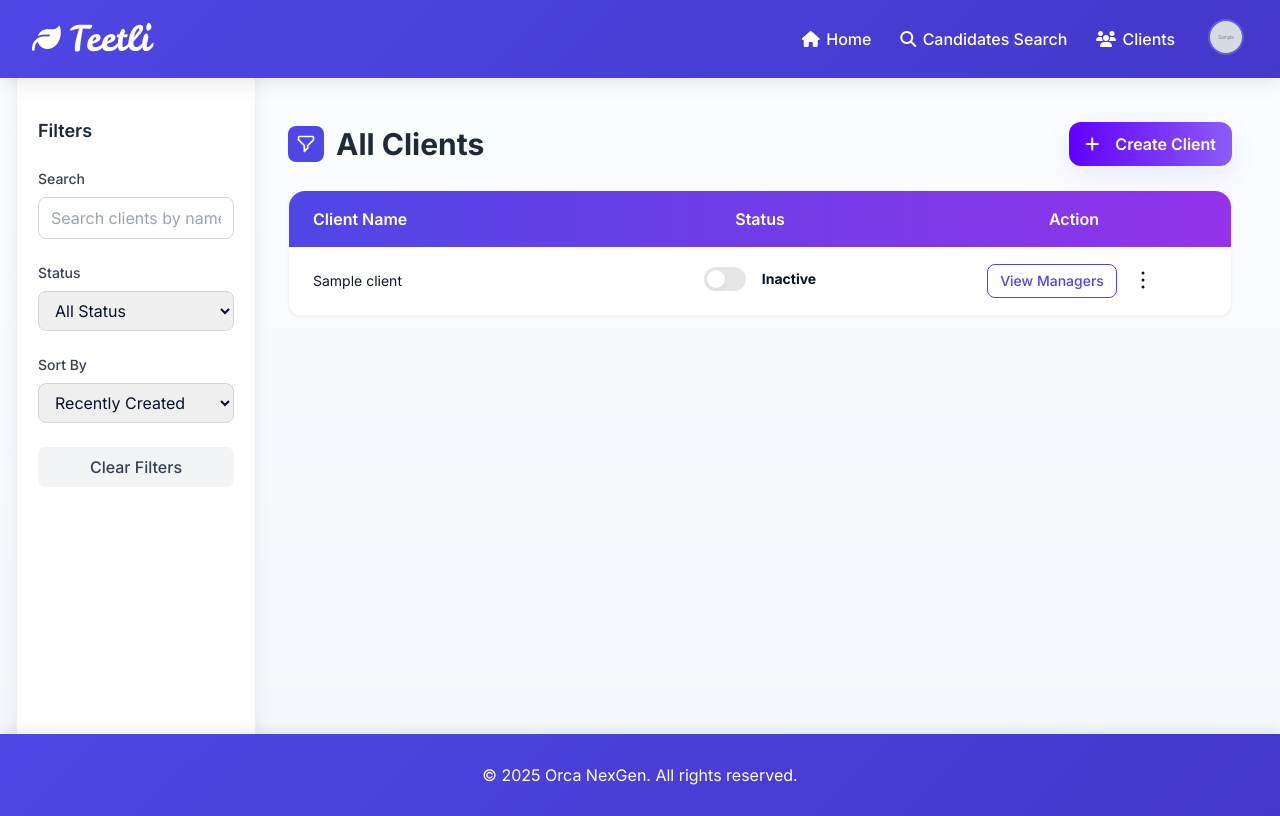
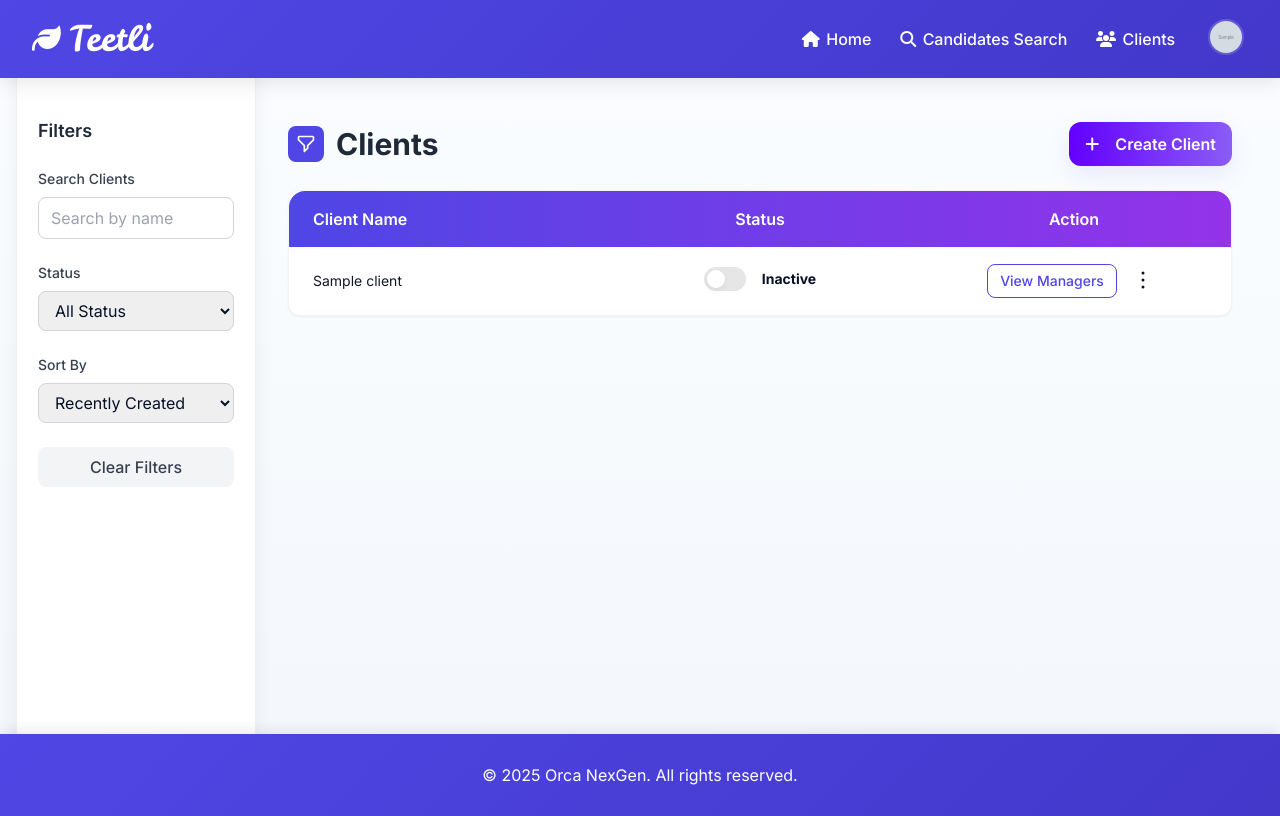
Before and after one commit to Manutechguru/Final_UI, a FastAPI app: template landing_page_app/templates/new_arrivals.html in a window 1280 px wide. Run offline with FastAPI, Linux system fonts and the light colour scheme; the template is opened without the code that fills it: most values are stand-ins (such as "Sample title", 1, 10 or a date in 2020); parts of the project's set-up code (start-up, migrations or seed data) failed here and were passed over; some libraries are stand-ins or nearby versions.

Commit message:
updated all managers, clients, requirements.txt

```diff
--- a/landing_page_app/templates/all_managers.html
+++ b/landing_page_app/templates/all_managers.html
@@ -342,7 +342,7 @@ async function loadManagers() {
       });
     }
 
-    rows.forEach(m => {
+    rows.forEach((m, index) => {
       managersCache[m.manager_id] = m;
       const isActive = m.status && m.status.toLowerCase() === 'active';
       const statusBadge = isActive ? '<span class="inline-flex items-center px-2.5 py-0.5 rounded-full text-xs font-medium bg-green-100 text-green-800">Active</span>' : '<span class="inline-flex items-center px-2.5 py-0.5 rounded-full text-xs font-medium bg-red-100 text-red-800">Inactive</span>';
@@ -365,7 +365,7 @@ async function loadManagers() {
       tr.setAttribute('data-manager-page', managerPageLink);
 
       tr.innerHTML = `
-        <td class="px-4 py-3 text-sm font-medium text-gray-900">${m.manager_id}</td>
+        <td class="px-4 py-3 text-sm font-medium text-gray-900">${index + 1}</td>
         <td class="px-4 py-3 text-sm text-gray-900">${m.manager_name}</td>
         <td class="px-4 py-3 text-sm text-gray-900">${m.client_name || '-'}</td>
         <td class="px-4 py-3 text-sm">${statusBadge}</td>
--- a/landing_page_app/templates/new_arrivals.html
+++ b/landing_page_app/templates/new_arrivals.html
@@ -20,8 +20,8 @@
 
       <!-- Search -->
       <div class="mb-6">
-        <label class="block text-sm font-medium text-gray-700 mb-2">Search</label>
-        <input id="searchBox" type="text" placeholder="Search clients by name..." class="w-full border border-gray-300 rounded-lg px-3 py-2" />
+        <label class="block text-sm font-medium text-gray-700 mb-2">Search Clients</label>
+        <input id="searchBox" type="text" placeholder="Search by name" class="w-full border border-gray-300 rounded-lg px-3 py-2" />
       </div>
 
       <!-- Status Filter -->
@@ -58,7 +58,7 @@
           <svg class="w-5 h-5" fill="none" stroke="currentColor" viewBox="0 0 24 24"><path stroke-linecap="round" stroke-linejoin="round" stroke-width="2" d="M3 4a1 1 0 011-1h16a1 1 0 011 1v2.586a1 1 0 01-.293.707l-6.414 6.414a1 1 0 00-.293.707V17l-4 4v-6.586a1 1 0 00-.293-.707L3.293 7.207A1 1 0 013 6.5V4z"/></svg>
         </button>
 
-        <h2 class="text-2xl lg:text-3xl font-bold text-gray-800">All Clients</h2>
+        <h2 class="text-2xl lg:text-3xl font-bold text-gray-800">Clients</h2>
         <div id="activeFilters" class="flex flex-wrap gap-2 mb-4 lg:mb-0 ml-3"></div>
       </div>
 
```
Also changed, not shown: landing_page_app/routers/admin.py (+1 -13 lines), requirements.txt (+8 -9 lines).
